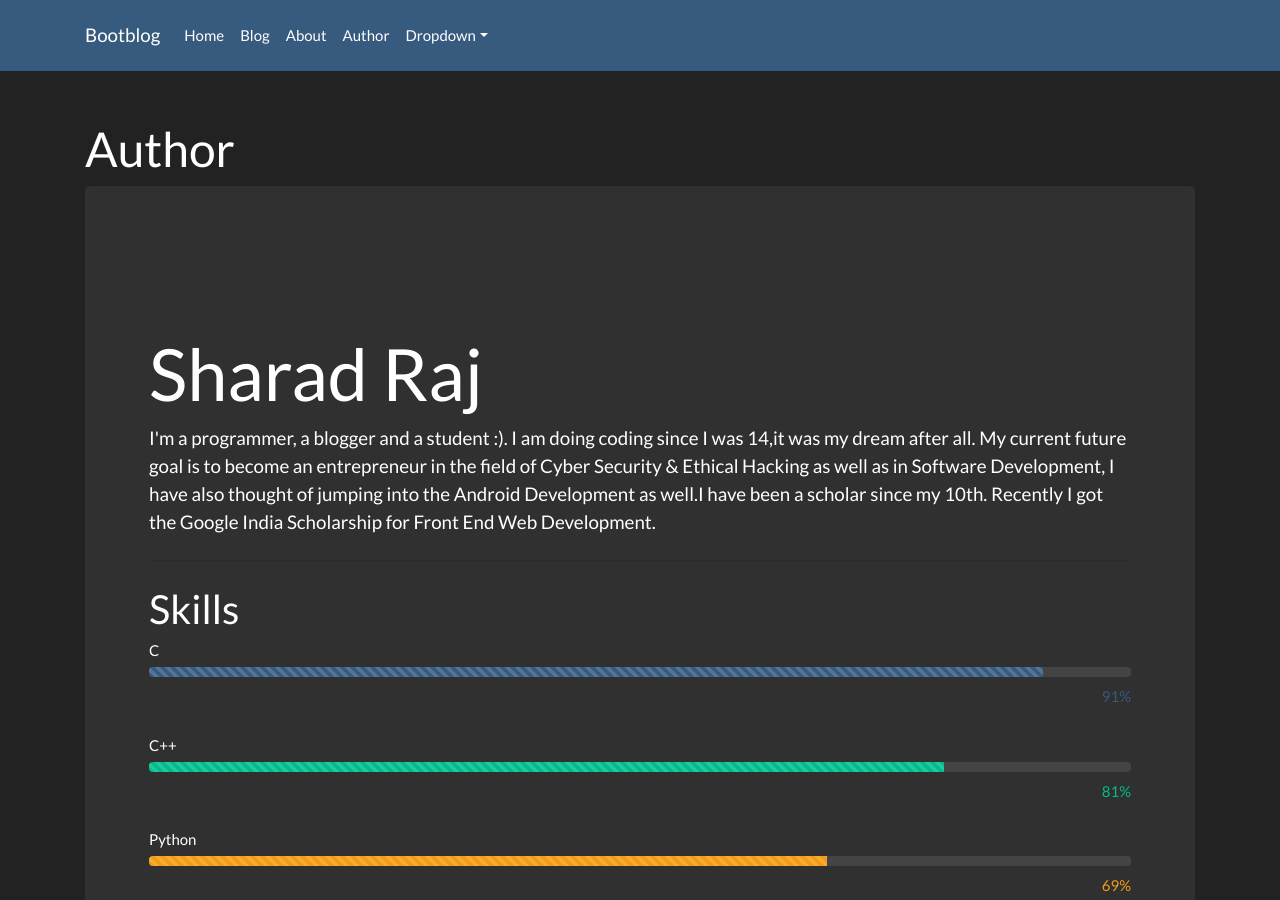
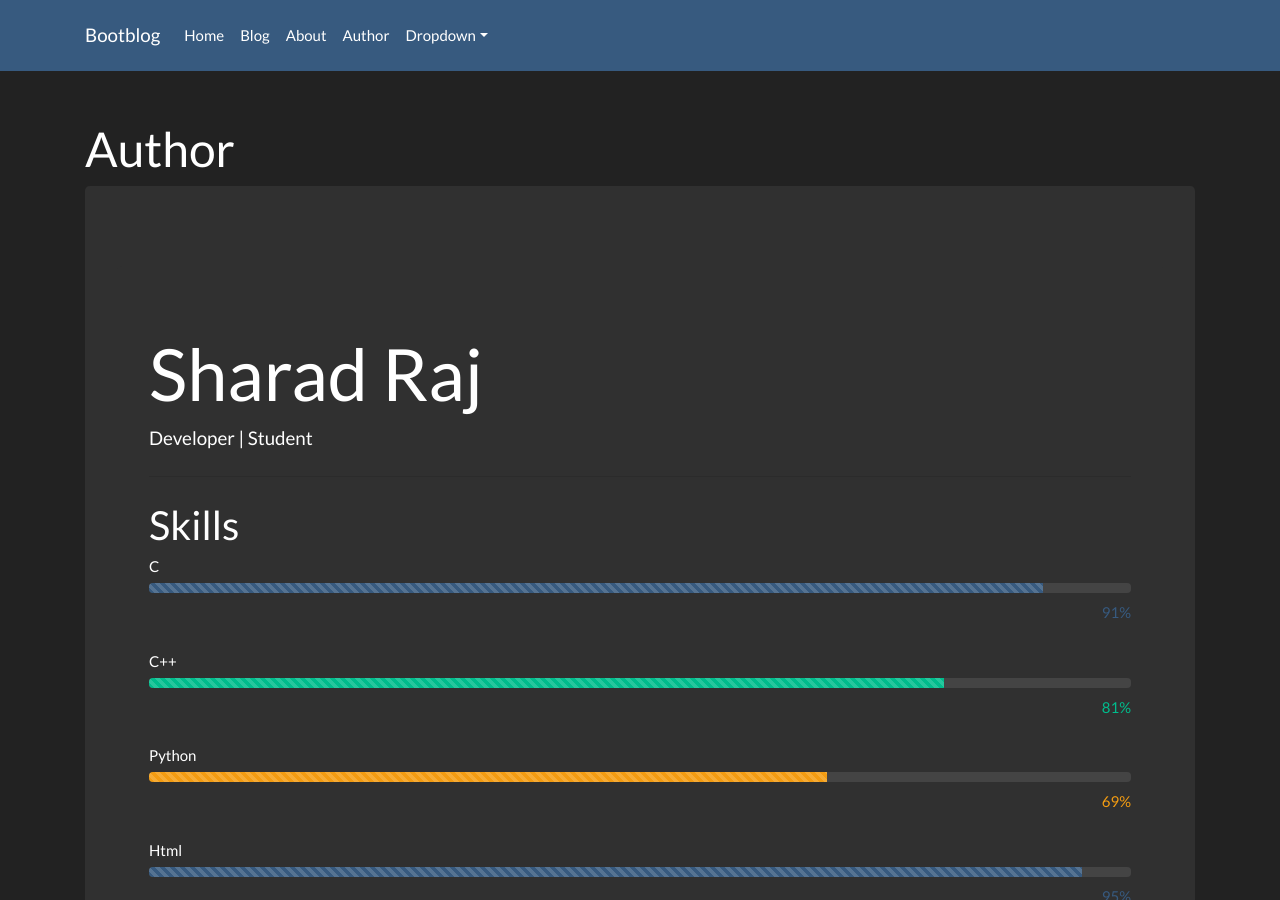
Before and after one commit to sharadcodes/bootblog, a Jekyll site: the page built from author.html, in a window 1280 px wide and 900 px high. Built offline with Jekyll 4.4.1, drawn with Linux system fonts in a browser that asks for light colours.

Commit message:
Update _config.yml

```diff
--- a/_config.yml
+++ b/_config.yml
@@ -13,7 +13,7 @@ markdown: kramdown
 # About/contact
 author: Sharad Raj
 
-bio: I'm a programmer, a blogger and a student :). I am doing coding since I was 14,it was my dream after all. My current future goal is to become an entrepreneur in the field of Cyber Security & Ethical Hacking as well as in Software Development, I have also thought of jumping into the Android Development as well.I have been a scholar since my 10th. Recently I got the Google India Scholarship for Front End Web Development.
+bio: Developer | Student
 
 contact:
    - title: Linkedin
```
